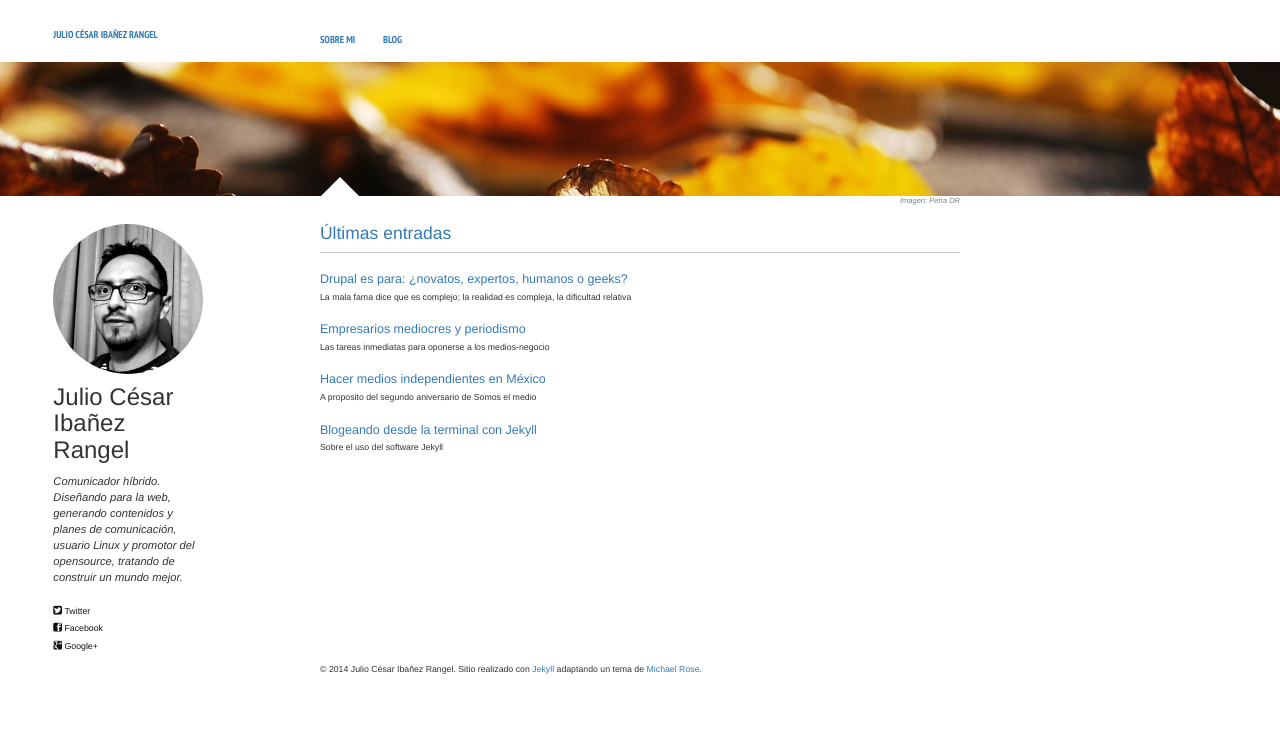
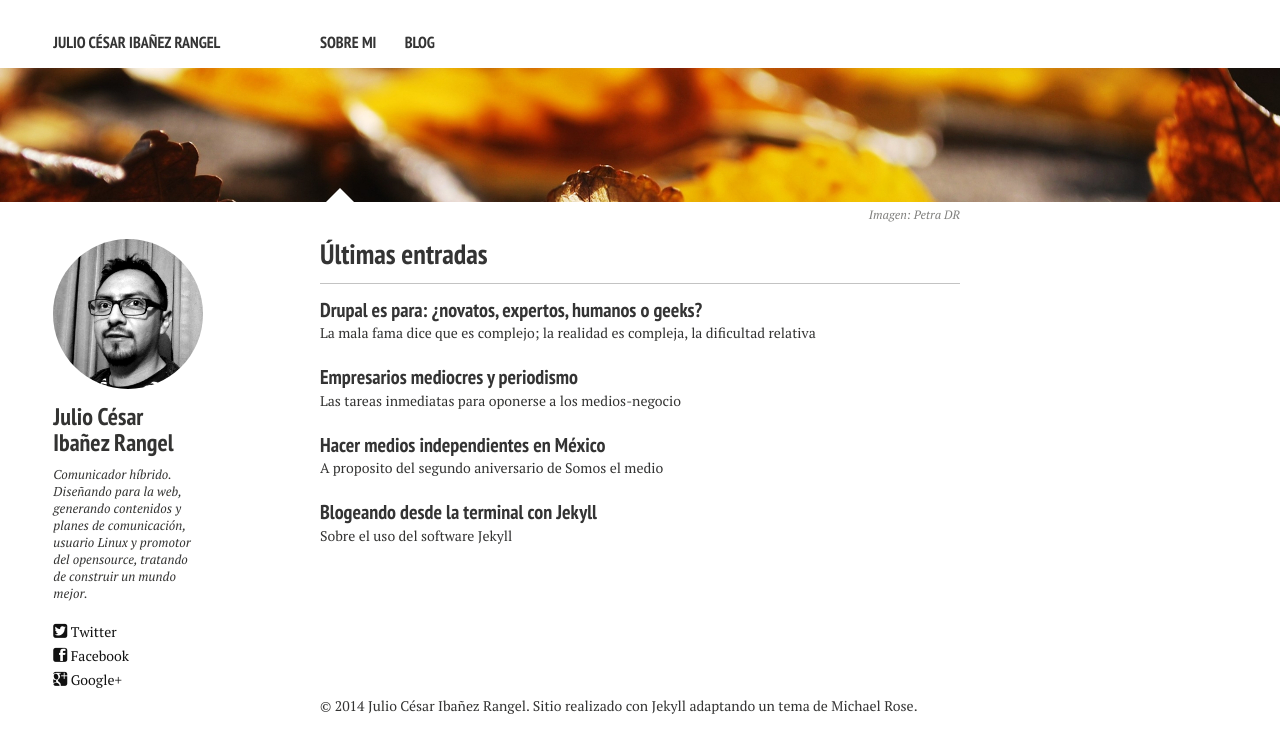
Before and after one commit to antikapital/blog, a Jekyll site: the page built from index.md, in a window 1280 px wide. Shown: the top 753 px of the page. Built offline with Jekyll 4.4.1, drawn with Linux system fonts in a browser that asks for light colours; nearby versions of some CDN libraries.

Commit message:
añadiendo CDN bootstrap sólo JS

```diff
--- a/_includes/_head.html
+++ b/_includes/_head.html
@@ -93,8 +93,6 @@
 <!-- 144x144 (precomposed) for iPad 3rd and 4th generation -->
 <link rel="apple-touch-icon-precomposed" sizes="144x144" href="{{ site.url }}/images/apple-touch-icon-144x144-precomposed.png">
 <!--  CUSTOM bootstrap -->
-<link rel="stylesheet" href="http://netdna.bootstrapcdn.com/bootstrap/3.0.3/css/bootstrap.min.css">
-<link rel="stylesheet" href="http://netdna.bootstrapcdn.com/bootstrap/3.0.3/css/bootstrap-theme.min.css">
 <script type="text/javascript" src="http://code.jquery.com/jquery.min.js"></script>
 <script src="http://netdna.bootstrapcdn.com/bootstrap/3.0.3/js/bootstrap.min.js"></script>
 <!-- END CUSTOM bootstrap -->
```
